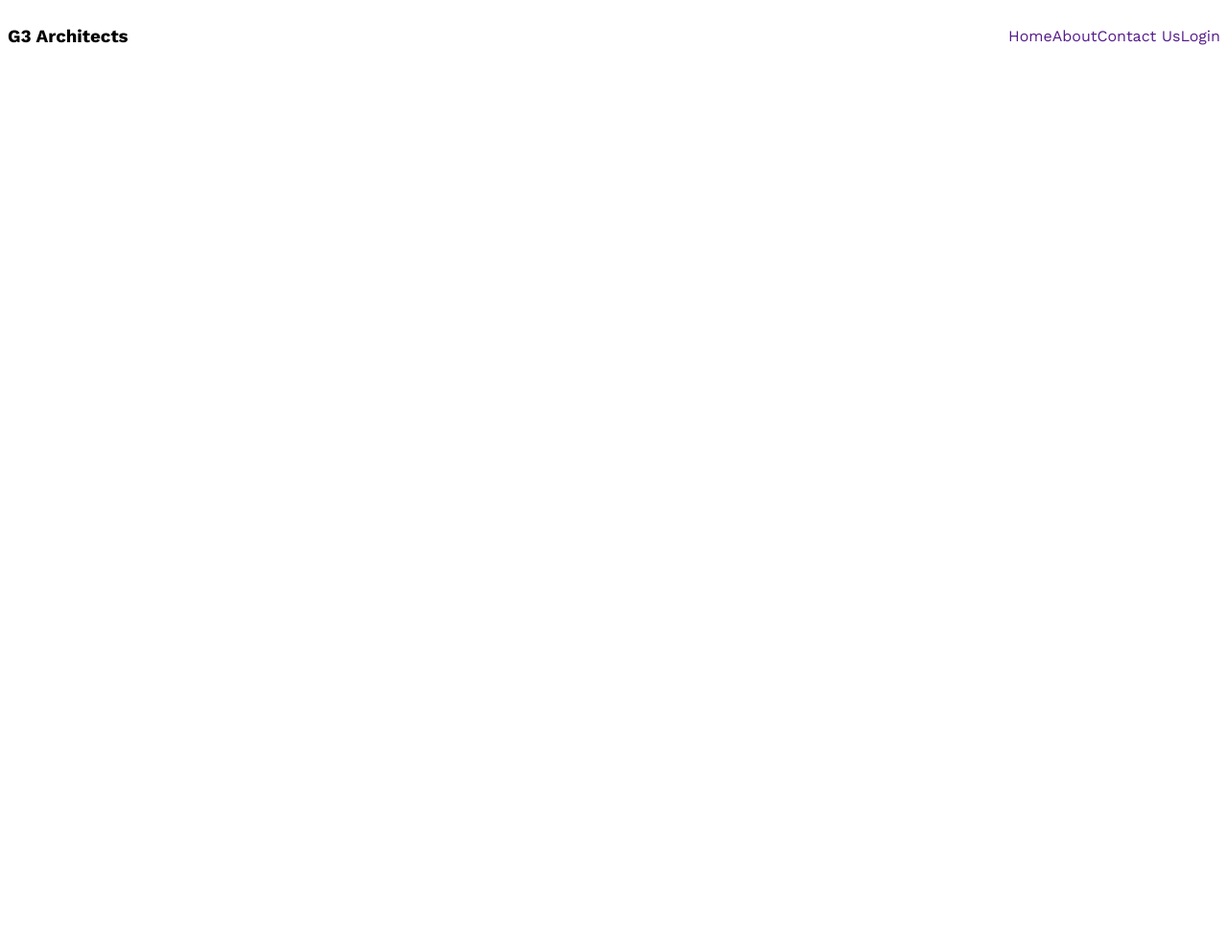
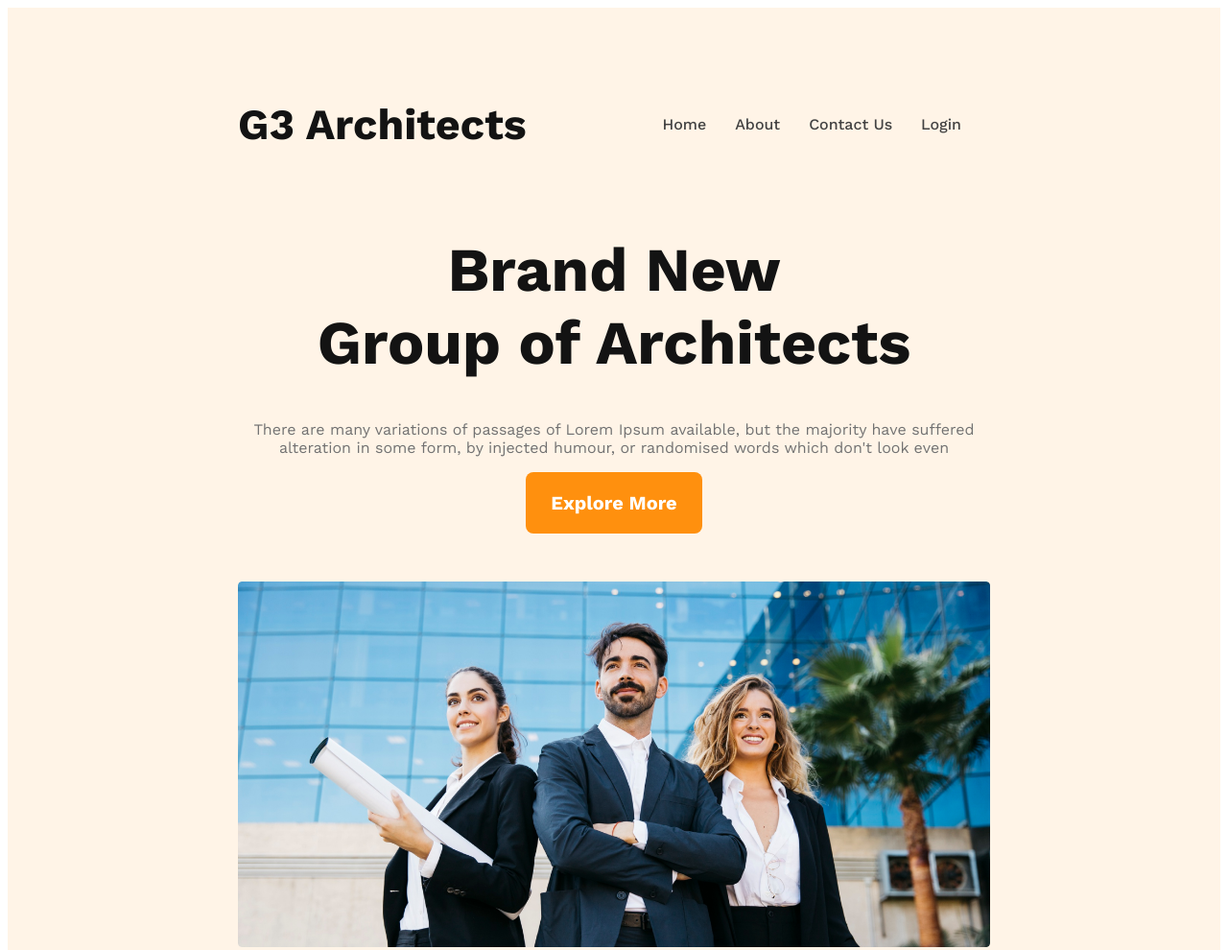
Before and after one commit to rayahanalways/g3-architects, a plain HTML site: page index.html in a window 1280 px wide. Shown: the top 990 px of the page at 96% size. Before the commit the page ends 800 px from the top, so only its background shows below. Drawn offline with nearby package versions, Linux system fonts and the light colour scheme.

Commit message:
added the banner section

```diff
--- a/index.html
+++ b/index.html
@@ -9,9 +9,9 @@
 </head>
 
 <body>
-    <header>
+    <header class="header">
         <nav>
-            <h3>G3 Architects</h3>
+            <h3 class="nav-title">G3 Architects</h3>
             <ul>
                 <li><a href="">Home</a></li>
                 <li><a href="">About</a></li>
@@ -19,8 +19,23 @@
                 <li><a href="">Login</a></li>
             </ul>
         </nav>
+
+        <div class="banner">
+            <div class="banner-content">
+                <h1 class="banner-title">Brand New <br>
+                    Group of Architects
+                </h1>
+                <p class="banner-description">There are many variations of passages of Lorem Ipsum available, but the
+                    majority have suffered alteration in some form, by injected humour, or randomised words which don't
+                    look even</p>
+                <button class="btn-primary">Explore More</button>
+            </div>
+            <img src="images/banner.png" alt="banner_photo">
+        </div>
     </header>
+
     <main></main>
+
     <footer></footer>
 </body>
 
--- a/styles/architects.css
+++ b/styles/architects.css
@@ -1,23 +1,85 @@
-/* work sans fonts */
+  /* work sans fonts */
 @import url('https://fonts.googleapis.com/css2?family=Work+Sans:wght@400;500;600;700;800&display=swap');
-
-*{
+/* shared styles  */
+* {
     font-family: 'Work Sans', sans-serif;
 }
-nav{
+
+.btn-primary {
+    background-color:#FF900E;
+    padding: 20px 26px;
+    border-radius: 8px;
+    border: 0;
+    color: #fff;
+    font-size: 1.25rem;
+    font-weight: 700;
+    cursor: pointer;
+
+}
+
+/* header styles started */
+.header {
+    background-color: #FFF4E7;
+    padding: 50px 240px;
+}
+
+nav {
     display: flex;
     justify-content: space-between;
     align-items: center;
 }
-nav ul{
+
+.nav-title {
+    color: #131313;
+    font-weight: 700;
+    font-size: 2.8rem;
+}
+
+nav ul {
     display: flex;
 
 
 }
-nav a{
-    text-decoration: none;
-}
-nav li{
+
+nav ul li {
     list-style: none;
+    margin-right: 30px;
+    font-size: 1rem;
+    font-weight: 500;
+
+
+
 
 }
+
+nav a {
+    text-decoration: none;
+    color: #424242;
+
+}
+
+/* banner styles */
+.banner {}
+
+.banner-content {
+    max-width: 800px;
+    margin: 0 auto;
+    text-align: center;
+}
+
+.banner-title {
+    color: #131313;
+    font-size: 4rem;
+    font-weight: 700;
+}
+
+.banner-description {
+    color: #727272;
+    font-size: 1rem;
+    font-weight: 400;
+    text-align: center;
+}
+.banner img{
+    margin-top: 50px;
+    width: 100%;
+}
```
